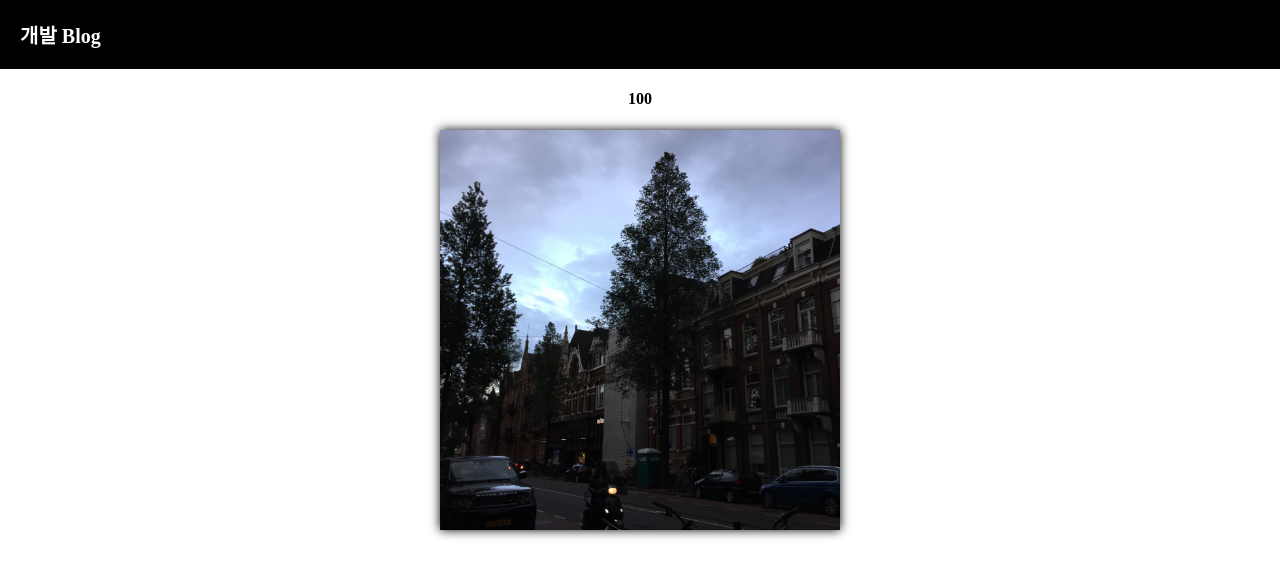
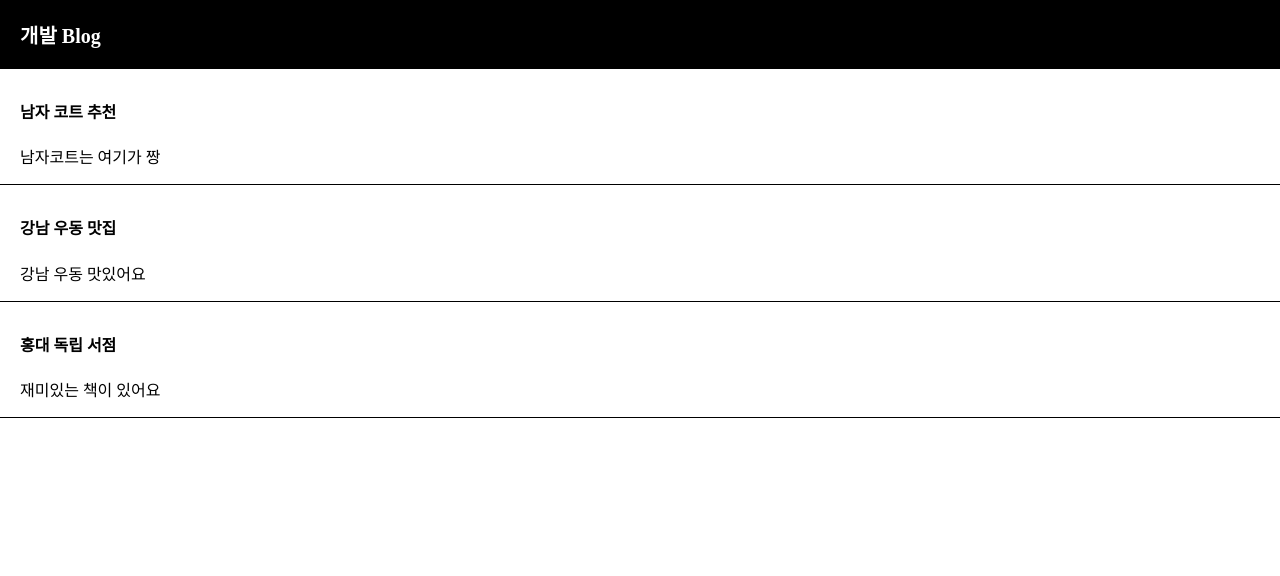
Before and after one commit to kenna-hwa/apple-react-blog, a React (Create React App) app: page / in a window 1280 px wide. Shown: the top 576 px of the page. Built offline with nearby package versions, Linux system fonts and the light colour scheme.

Commit message:
중요한 데이터는 변수말고 리액트 state로 만들랬죠

```diff
--- a/src/App.css
+++ b/src/App.css
@@ -16,7 +16,13 @@ body{
   font-size: 20px;
 }
 
-
+.list{
+  margin-top: 30px;
+  padding-left: 20px;
+  padding-right: 20px;
+  text-align: left;
+  border-bottom : 1px solid #000;
+}
 
 
 
--- a/src/App.js
+++ b/src/App.js
@@ -1,19 +1,32 @@
-import React from "react";
+import  React, { useState } from "react";
 import fff from './f.jpg';
 import './App.css';
 
 function App() {
-  let posts = "강남 고기 맛집";
-  function fun(){
-    return 100;
-  }
+
+  let [글제목, 글제목변경] = useState(['남자 코트 추천', '강남 우동 맛집', '홍대 독립 서점']);
+
+  let [내용, 내용변경] = useState(["남자코트는 여기가 짱", "강남 우동 맛있어요", "재미있는 책이 있어요"]);
+
+
   return (
     <div className="App">
       <div className="black-nav">
         <div>개발 Blog</div>
       </div>
-      <h4>{ fun() }</h4>
-      <img src={ fff } style={ { width : '400px', boxShadow : '0 0 10px'}}></img>
+      <div className="list">
+        <h4>{ 글제목[0] }</h4>
+        <p>{ 내용[0] }</p>
+      </div>
+      <div className="list">
+        <h4>{ 글제목[1] }</h4>
+        <p>{ 내용[1] }</p>
+      </div>
+      <div className="list">
+        <h4>{ 글제목[2] }</h4>
+        <p>{ 내용[2] }</p>
+      </div>
+
     </div>
   );
 }
```
